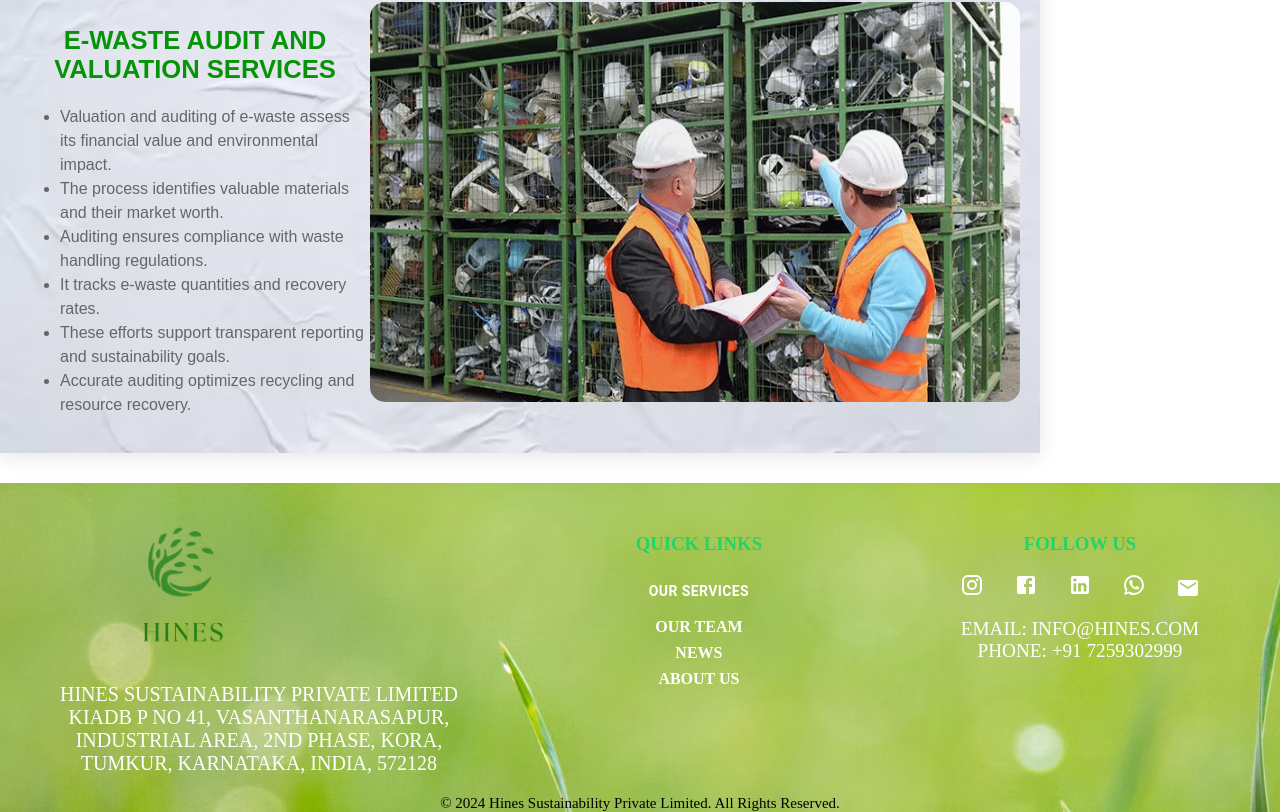
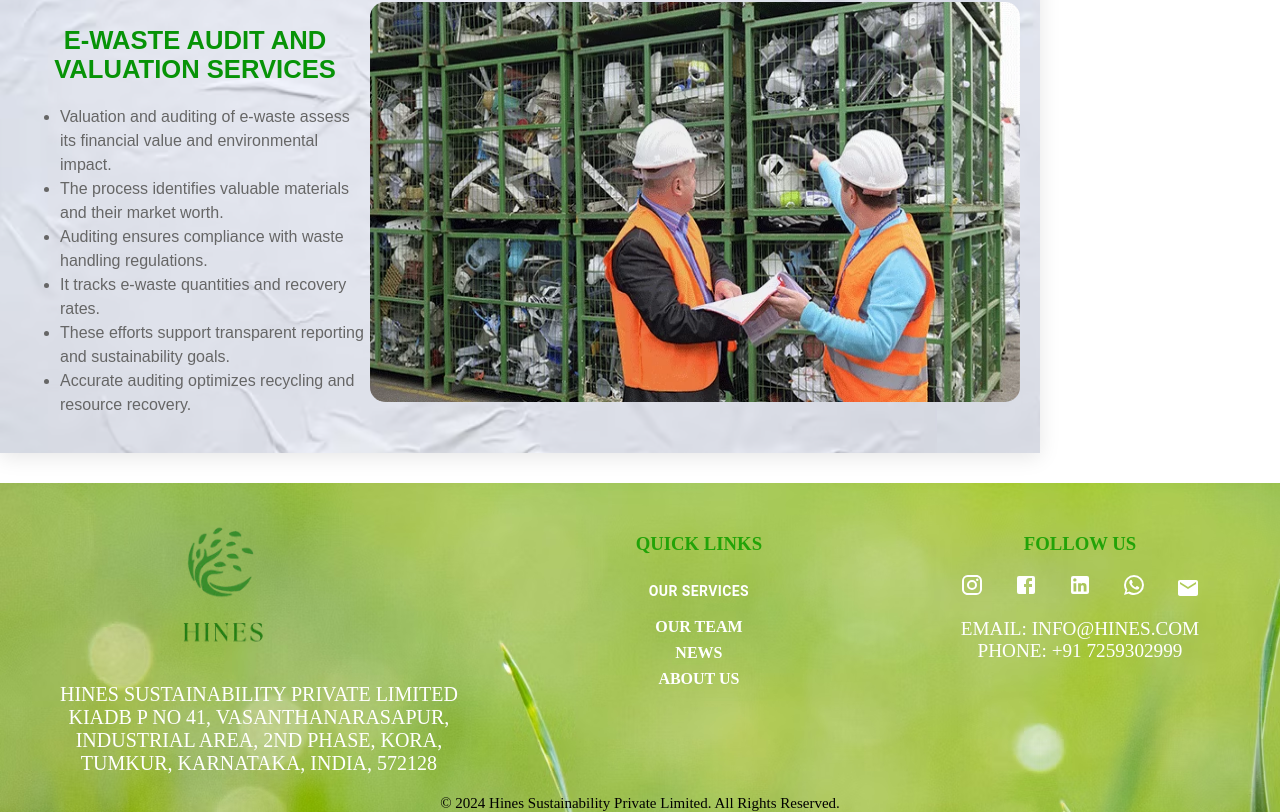
Before and after one commit to albin008/hines, a React (Create React App) app: page / in a window 1280 px wide. Shown: the part 7418-8230 px from the top of the page. Built offline with nearby package versions, Linux system fonts and the light colour scheme.

Commit message:
3rd commit

```diff
--- a/src/App.css
+++ b/src/App.css
@@ -589,7 +589,7 @@ html, body {
   color: #000000;
   font-size: 2rem;
 }
-  }
+}
 .footer {
   background-image: url("./Images/footerimage.png"); /* Light background */
   padding: 0px 0;
@@ -614,8 +614,8 @@ html, body {
 .footer-logo {
   display: flex;
   align-items: center;
-  margin: 0px;
-  padding:0px;
+  margin:0px;
+  padding-left:40px;
   height:200px;
   width:250px;
 }
--- a/src/App.js
+++ b/src/App.js
@@ -497,7 +497,7 @@ function Footer() {
 
       {/* Second Column: Quick Links */}
       <div className="footer-column" >
-        <h3 style={{ textAlign: 'center',"margin-top":"50px",color: '#25D366'}}>QUICK LINKS</h3>
+        <h3 style={{ textAlign: 'center',"margin-top":"50px",color: '#22a308'}}>QUICK LINKS</h3>
         <ul className="footer-links">
         <li style={{"font-weight": "bold","font-size":"1.1rem"}}><ProductServiceButton /></li>
         <li onClick={handleOurTeamClick}><Link to="/our-team" className="nav-button" style={{"font-weight": "bold","font-size":"1rem"}}>OUR TEAM</Link></li>
@@ -515,7 +515,7 @@ function Footer() {
 
       {/* Third Column: Social Icons and Contact Info */}
       <div className="footer-column">
-        <h3 style={{ textAlign: 'center',"margin-top":"50px",color: '#25D366'}}>FOLLOW US</h3>
+        <h3 style={{ textAlign: 'center',"margin-top":"50px",color: '#22a308'}}>FOLLOW US</h3>
         <div className="social-icons" style={{ textAlign: 'center' }}>
           <a href="https://www.instagram.com/hines_sustainability/" target="_blank" rel="noopener noreferrer">
             <InstagramIcon />
@@ -616,7 +616,7 @@ function AppWrapper() {
     if (loading) {
       return (
         <div className="loader-container">
-          <img src={loader} alt="Loading..." className="loader-gif" />
+          <img src={loader} style={{height:'150px',width:'150px'}} alt="Loading..." className="loader-gif" />
         </div>
       );
     }
```
